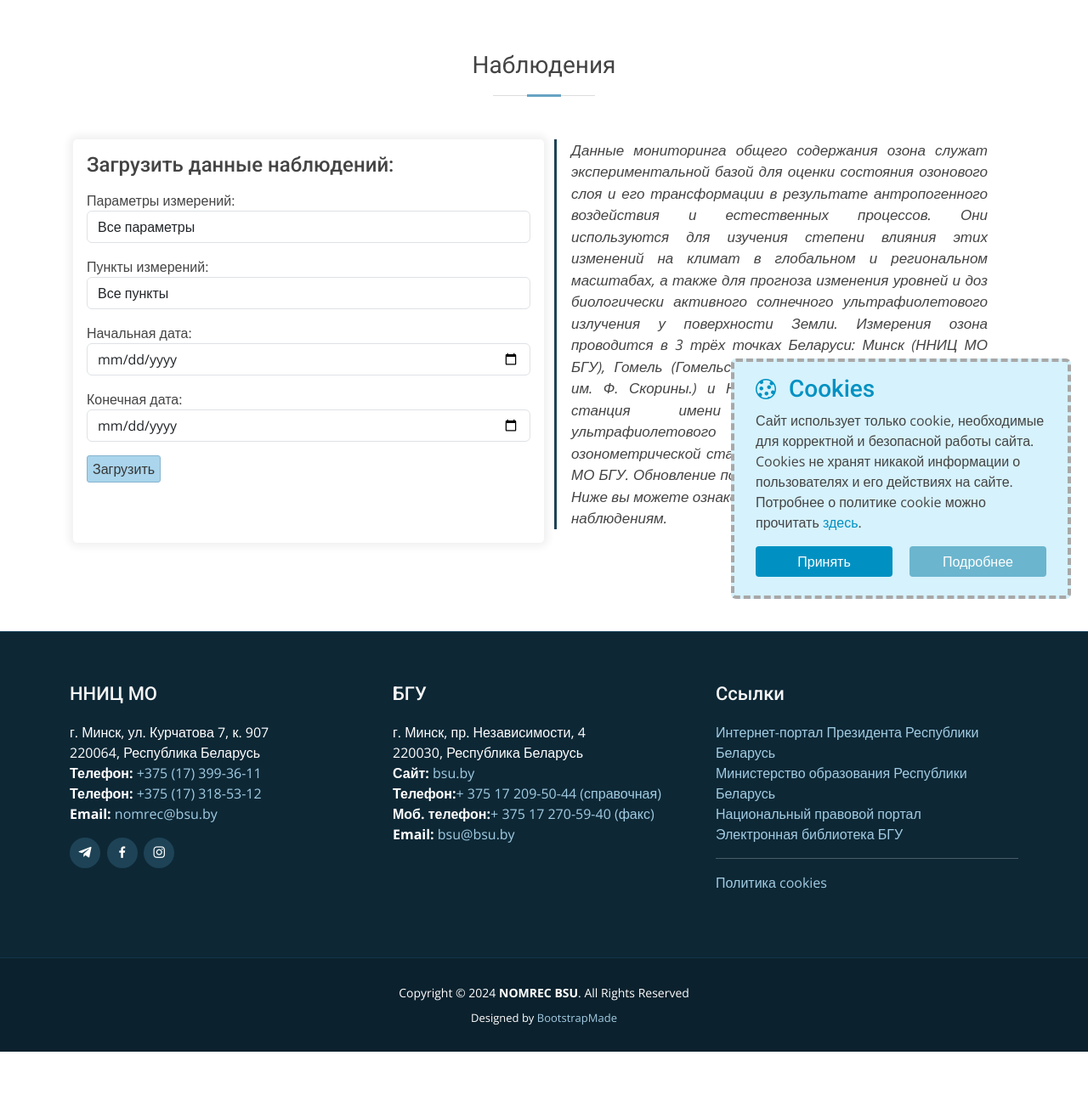
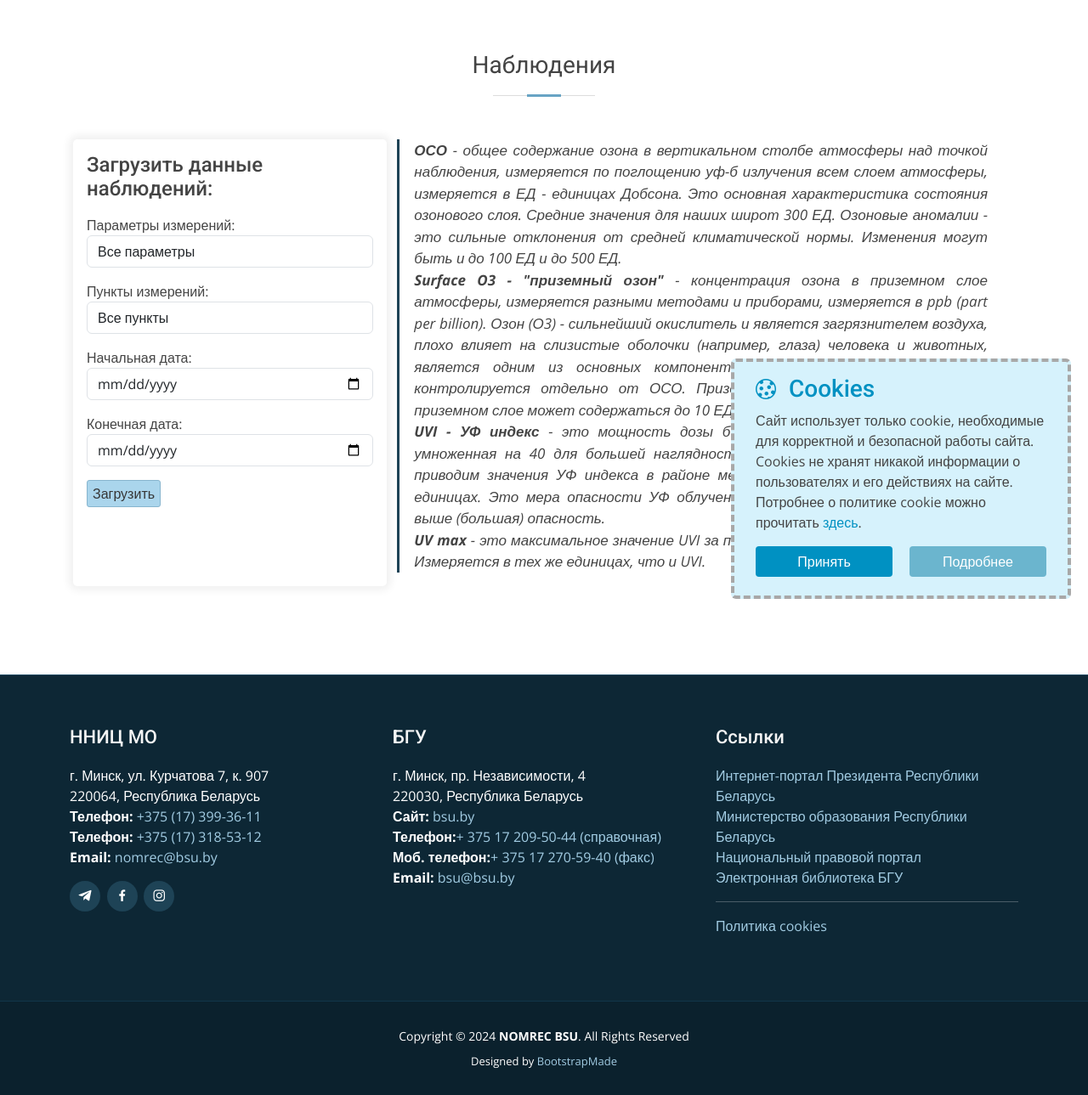
Before and after one commit to silkov78/ozone-bsu, a Django app: page /observations/download/ in a window 1280 px wide. Shown: the part 80-1369 px from the top of the page at 85% size. Before the commit the page ends 1318 px from the top, so only its background shows below. Run offline with Django 4.2, Linux system fonts and the light colour scheme; parts of the project's set-up code (start-up, migrations or seed data) failed here and were passed over; some libraries are stand-ins or nearby versions.

Commit message:
description of parameters

```diff
--- a/ozone_v4/templates/observations-download.html
+++ b/ozone_v4/templates/observations-download.html
@@ -11,7 +11,7 @@
             </div>
 
             <div class="annual-observ row mb-4 px-3" data-aos="fade-up" data-aos-easing="ease-in-out" data-aos-duration="650">
-                <div class="form-body col-lg-6 col-sm-12 p-3" style="box-shadow: 0px 0px 10px 5px #f1f1f1;">
+                <div class="form-body col-lg-4 col-sm-12 p-3" style="box-shadow: 0px 0px 10px 5px #f1f1f1;">
                     <h4 class="observ-subtitle mb-3">{% trans 'Загрузить данные наблюдений:' %}</h4>
                     <div class="form-group">
                         <form action="" method="get">
@@ -21,11 +21,35 @@
                     </div>
                 </div>
 
-				<div class="annual-info col-lg-6 col-sm-12">
+				<div class="annual-info col-lg-8 col-sm-12">
 					<blockquote class="annual-blockquote">
 						<p class="annual-text">
-							{% trans 'Данные мониторинга общего содержания озона служат экспериментальной базой для оценки состояния озонового слоя и его трансформации в результате антропогенного воздействия и естественных процессов. Они используются для изучения степени влияния этих изменений на климат в глобальном и региональном масштабах, а также для прогноза изменения уровней и доз биологически активного солнечного ультрафиолетового излучения у поверхности Земли. Измерения озона проводится в 3 трёх точках Беларуси: Минск (ННИЦ МО БГУ), Гомель (Гомельский государственный университет им. Ф. Скорины.) и Нарочь (Нарочанская биологическая станция имени Г.Г. Винберга).Измерения ультрафиолетового индекса проводятся на Минской озонометрической станции, которая расположена в ННИЦ МО БГУ. Обновление показаний производится еженедельно. Ниже вы можете ознакомиться с ежегодными отчётами по наблюдениям.' %}
+                            <strong>ОСО</strong> - общее содержание озона в вертикальном столбе
+                            атмосферы над точкой наблюдения, измеряется по поглощению уф-б излучения
+                            всем слоем атмосферы, измеряется в ЕД - единицах Добсона.
+                            Это основная характеристика состояния озонового слоя.
+                            Средние значения для наших широт 300 ЕД.
+                            Озоновые аномалии - это сильные отклонения от средней климатической нормы.
+                            Изменения могут быть и до 100 ЕД и до 500 ЕД.
 						</p>
+                        <p class="annual-text">
+                            <strong>Surface O3 - "приземный озон"</strong> - концентрация озона в приземном слое атмосферы,
+                            измеряется разными методами и приборами, измеряется в ppb (part per billion).
+                            Озон (О3) - сильнейший окислитель и является загрязнителем воздуха, плохо влияет
+                            на слизистые оболочки (например, глаза) человека и животных, является одним из
+                            основных компонентов, формирующих смог. Поэтому контролируется отдельно от ОСО.
+                            Приземный озон - это часть ОСО. В приземном слое может содержаться до 10 ЕД О3
+						</p>
+                        <p class="annual-text">
+                            <strong>UVI - УФ индекс</strong> - это мощность дозы биоэффекта "эритема" в W / m2 , умноженная на 40 для большей наглядности.
+                            Измеряется фотометрами. Мы приводим значения УФ индекса в районе местного полудня, в относительных единицах.
+                            Это мера опасности УФ облученности 0-4 (малая) 4-6 (средняя) 7 и выше (большая) опасность.
+						</p>
+                        <p class="annual-text">
+                            <strong>UV max</strong> - это максимальное значение UVI за период +/- 1час от местного полудня.
+                            Измеряется в тех же единицах, что и UVI.
+						</p>
+
 					</blockquote>
 				</div>
 
```
